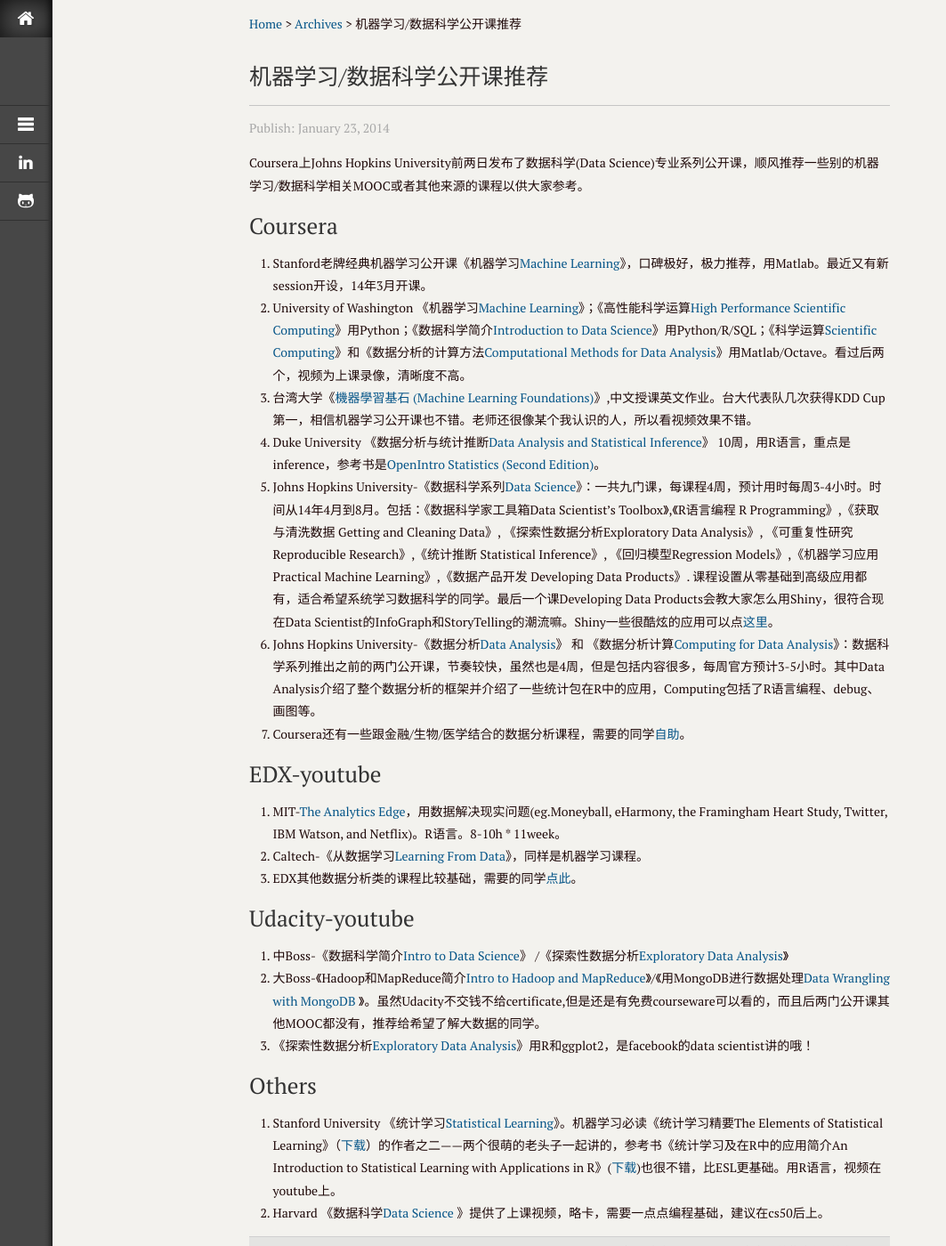
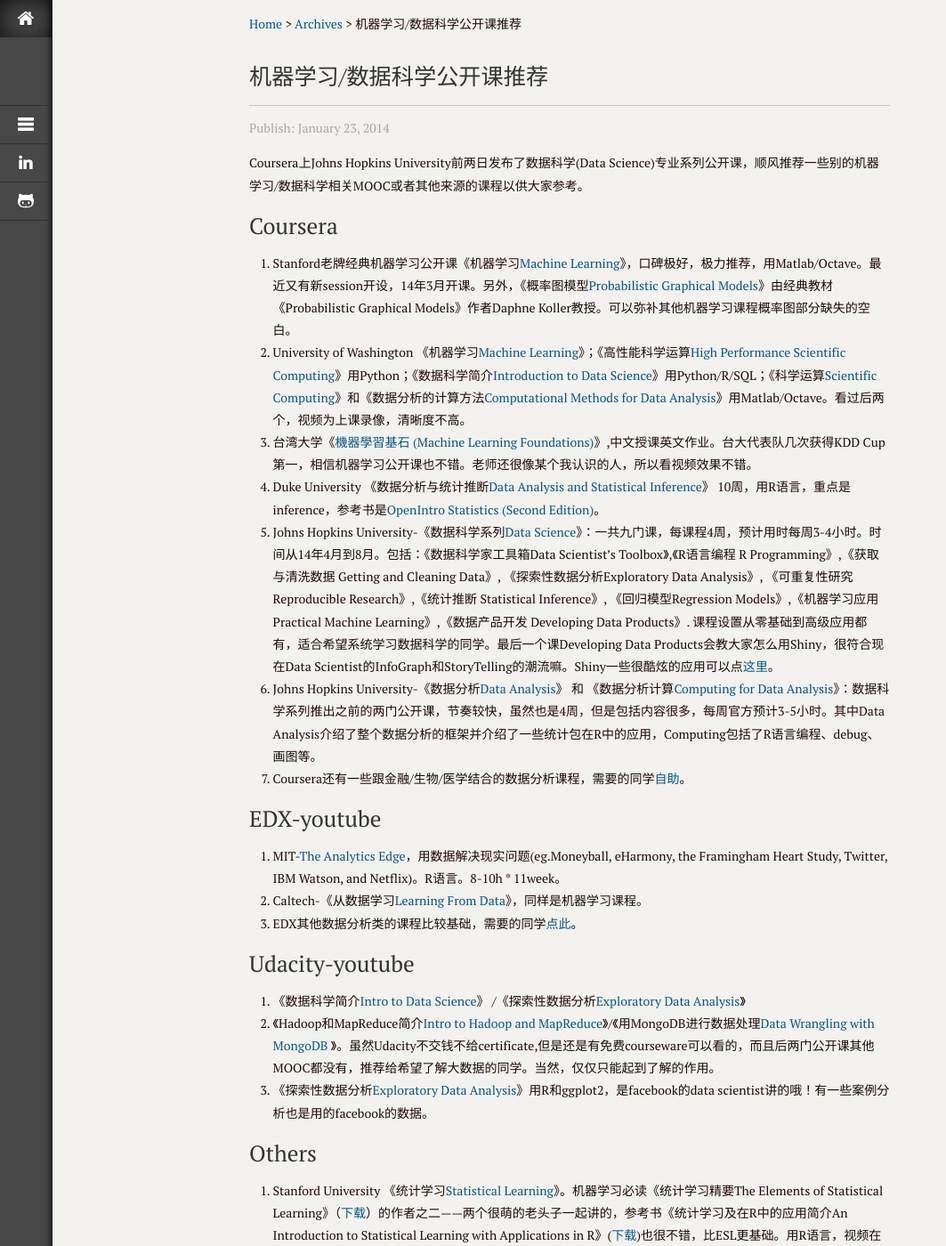
Before and after one commit to TechEnd/ccmien.github.io, a Jekyll site: the page built from _posts/2014-01-23-machine-learning-data-science-mooc-course-recommendation.md, in a window 1280 px wide and 1400 px high. Shown: the whole window at 89% size, without its empty margins (0-1063 px from the left). Built offline with Jekyll 4.4.1, drawn with Linux system fonts in a browser that asks for light colours; Markdown is read by kramdown in place of the engine named in the settings; some of the changed text lies outside the part shown.

Commit message:
update: add two courses
probabilistic graphical models and database with R

```diff
--- a/_posts/2014-01-23-machine-learning-data-science-mooc-course-recommendation.md
+++ b/_posts/2014-01-23-machine-learning-data-science-mooc-course-recommendation.md
@@ -17,7 +17,7 @@ Coursera上Johns Hopkins University前两日发布了数据科学(Data Science)
 
 # Coursera
 
-1.  Stanford老牌经典机器学习公开课《机器学习<a href="https://www.coursera.org/course/ml" target="_blank">Machine Learning</a>》，口碑极好，极力推荐，用Matlab。最近又有新session开设，14年3月开课。
+1.  Stanford老牌经典机器学习公开课《机器学习<a href="https://www.coursera.org/course/ml" target="_blank">Machine Learning</a>》，口碑极好，极力推荐，用Matlab/Octave。最近又有新session开设，14年3月开课。另外，《概率图模型[Probabilistic Graphical Models](https://www.coursera.org/course/pgm)》由经典教材《Probabilistic Graphical Models》作者Daphne Koller教授。可以弥补其他机器学习课程概率图部分缺失的空白。
 2.  University of Washington 《机器学习[Machine Learning][1]》；《高性能科学运算<a href="https://www.coursera.org/course/scicomp" target="_blank">High Performance Scientific Computing</a>》用Python；《数据科学简介<a href="https://www.coursera.org/course/datasci" target="_blank">Introduction to Data Science</a>》用Python/R/SQL；《科学运算<a href="https://www.coursera.org/course/scientificcomp" target="_blank">Scientific Computing</a>》和《数据分析的计算方法<a href="https://www.coursera.org/course/compmethods" target="_blank">Computational Methods for Data Analysis</a>》用Matlab/Octave。看过后两个，视频为上课录像，清晰度不高。
 3.  台湾大学《<a href="https://www.coursera.org/course/ntumlone" target="_blank">機器學習基石 (Machine Learning Foundations)</a>》,中文授课英文作业。台大代表队几次获得KDD Cup第一，相信机器学习公开课也不错。老师还很像某个我认识的人，所以看视频效果不错。
 4.  Duke University 《数据分析与统计推断<a href="https://www.coursera.org/course/statistics" target="_blank">Data Analysis and Statistical Inference</a>》 10周，用R语言，重点是inference，参考书是<a href="http://www.openintro.org/stat/textbook.php" target="_blank">OpenIntro Statistics (Second Edition)</a>。
@@ -33,13 +33,15 @@ Coursera上Johns Hopkins University前两日发布了数据科学(Data Science)
 
 # Udacity-youtube
 
-1.  中Boss-《数据科学简介<a href="https://www.udacity.com/course/ud359" data-ng-href="/course/ud359">Intro to Data Science</a>》 /《探索性数据分析<a href="https://www.udacity.com/course/ud651" data-ng-href="/course/ud651">Exploratory Data Analysis</a>》
-2.  大Boss-《Hadoop和MapReduce简介<a href="https://www.udacity.com/course/ud617" data-ng-href="/course/ud617">Intro to Hadoop and MapReduce</a>》/《用MongoDB进行数据处理<a href="https://www.udacity.com/course/ud032" data-ng-href="/course/ud032">Data Wrangling with MongoDB</a> 》。虽然Udacity不交钱不给certificate,但是还是有免费courseware可以看的，而且后两门公开课其他MOOC都没有，推荐给希望了解大数据的同学。
-3.  《探索性数据分析<a href="https://www.udacity.com/course/ud651" target="_blank">Exploratory Data Analysis</a>》用R和ggplot2，是facebook的data scientist讲的哦！
+1.  《数据科学简介<a href="https://www.udacity.com/course/ud359" data-ng-href="/course/ud359">Intro to Data Science</a>》 /《探索性数据分析<a href="https://www.udacity.com/course/ud651" data-ng-href="/course/ud651">Exploratory Data Analysis</a>》
+2.  《Hadoop和MapReduce简介<a href="https://www.udacity.com/course/ud617" data-ng-href="/course/ud617">Intro to Hadoop and MapReduce</a>》/《用MongoDB进行数据处理<a href="https://www.udacity.com/course/ud032" data-ng-href="/course/ud032">Data Wrangling with MongoDB</a> 》。虽然Udacity不交钱不给certificate,但是还是有免费courseware可以看的，而且后两门公开课其他MOOC都没有，推荐给希望了解大数据的同学。当然，仅仅只能起到了解的作用。
+3.  《探索性数据分析<a href="https://www.udacity.com/course/ud651" target="_blank">Exploratory Data Analysis</a>》用R和ggplot2，是facebook的data scientist讲的哦！有一些案例分析也是用的facebook的数据。
 
 # Others
 
 1.  Stanford University 《统计学习<a href="https://class.stanford.edu/courses/HumanitiesScience/StatLearning/Winter2014/about" target="_blank">Statistical Learning</a>》。机器学习必读《统计学习精要The Elements of Statistical Learning》（<a href="http://www-stat.stanford.edu/~tibs/ElemStatLearn/download.html" target="_blank">下载</a>）的作者之二——两个很萌的老头子一起讲的，参考书《统计学习及在R中的应用简介An Introduction to Statistical Learning with Applications in R》(<a href="http://www-bcf.usc.edu/~gareth/ISL/ISLR%20First%20Printing.pdf" target="_blank">下载</a>)也很不错，比ESL更基础。用R语言，视频在youtube上。
 2.  Harvard 《数据科学<a href="http://cm.dce.harvard.edu/2014/01/14328/publicationListing.shtml" target="_blank">Data Science</a> 》提供了上课视频，略卡，需要一点点编程基础，建议在cs50后上。
+3. [Using R with Databases](bigdatauniversity.com/bdu-wp/bdu-course/using-r-with-databases/)简介用R连接数据库，耗时约3小时
+
 
  [1]: https://www.coursera.org/course/machlearning
```
